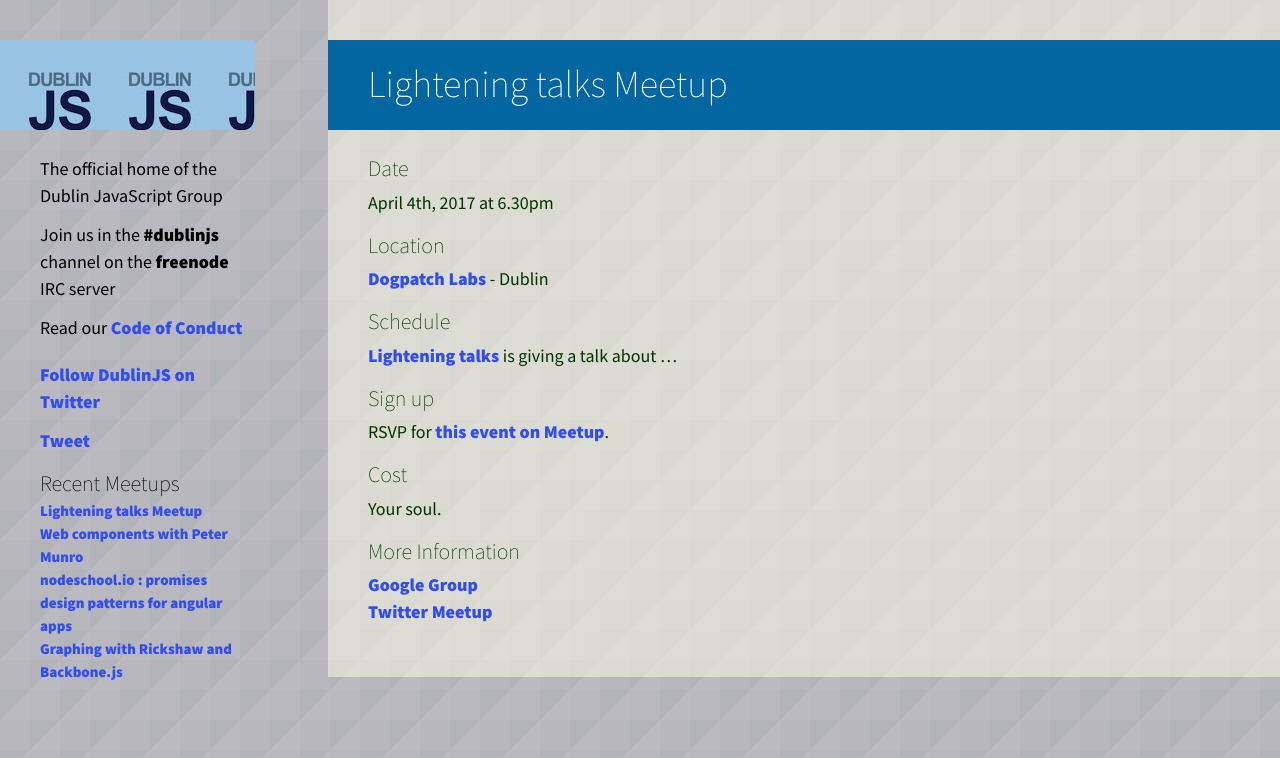
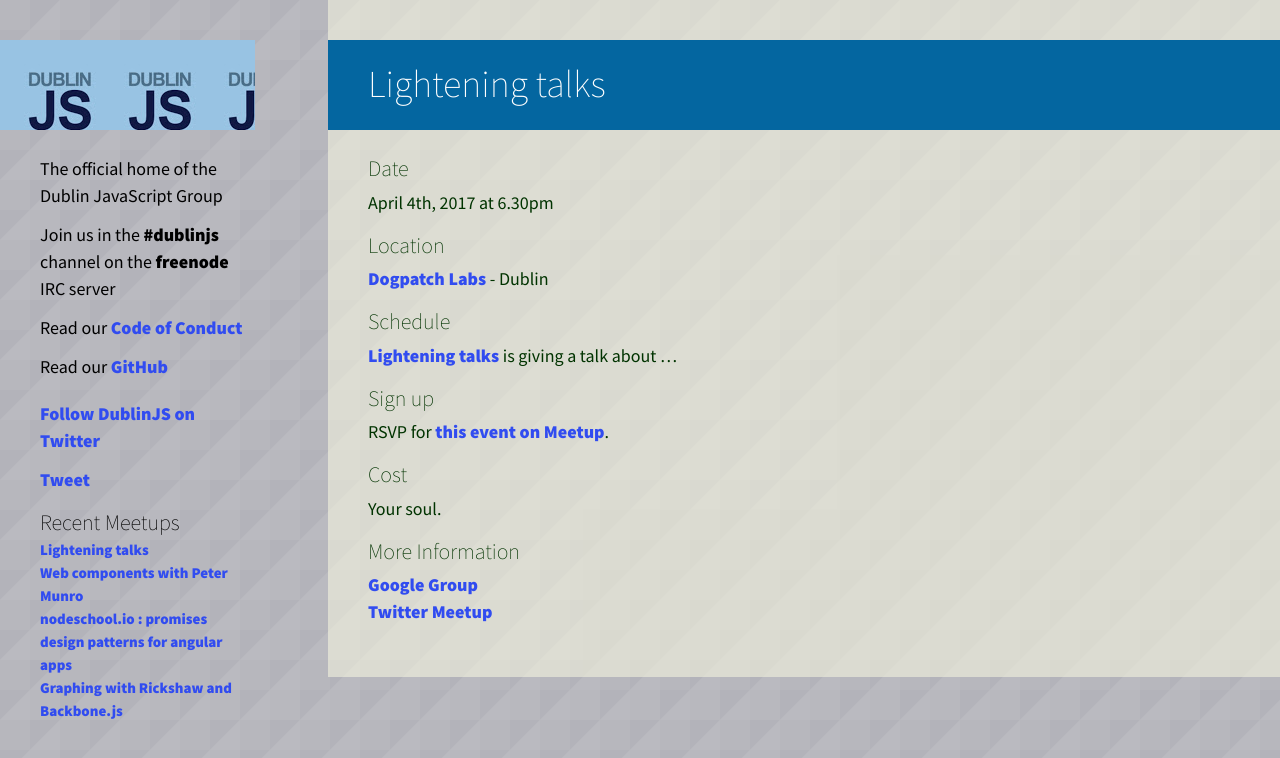
Before and after one commit to dublinjs/dublinjs.github.com, a Jekyll site: the page built from _posts/2017-04-08-april-meetup.markdown, in a window 1280 px wide. Shown: the top 758 px of the page. Built offline with Jekyll 4.4.1, drawn with Linux system fonts in a browser that asks for light colours; comment, search, counter and statistics services are not loaded.

Commit message:
:shell: logo :dolls:

```diff
--- a/_includes/sidebar.html
+++ b/_includes/sidebar.html
@@ -5,6 +5,7 @@
   <p></p>
   <p>Join us in the <b>#dublinjs</b> channel on the <b>freenode</b> IRC server</p>
   <p> Read our <a href="code-of-conduct.html">Code of Conduct</a></p>
+    <p> Read our <a href=" https://github.com/theWhiteFox/dublinjs.github.com">GitHub</a></p>
   <div class="social">
     <p>{% include twitter_follow_btn.html %}</p>
     <p>{% include tweet_btn.html %}</p>
--- a/_posts/2017-04-08-april-meetup.markdown
+++ b/_posts/2017-04-08-april-meetup.markdown
@@ -1,6 +1,6 @@
 ---
 layout: post
-title: 'Lightening talks Meetup'
+title: 'Lightening talks'
 description: "lightening talks"
 image_url: /images/default.png
 ---
--- a/css/styles.css
+++ b/css/styles.css
@@ -37,8 +37,9 @@
 h1.logo {
   font-weight: 200;
   margin-right: 0;
-  background-color: #ee6600;
-  background-image: url(/images/dublinjs-logo.jpg);
+  /*background-color: #ee6600;*/
+  background-image: url(../images/dublinjs-logo.jpg);
+
 }
 
 h1.logo span {
```
